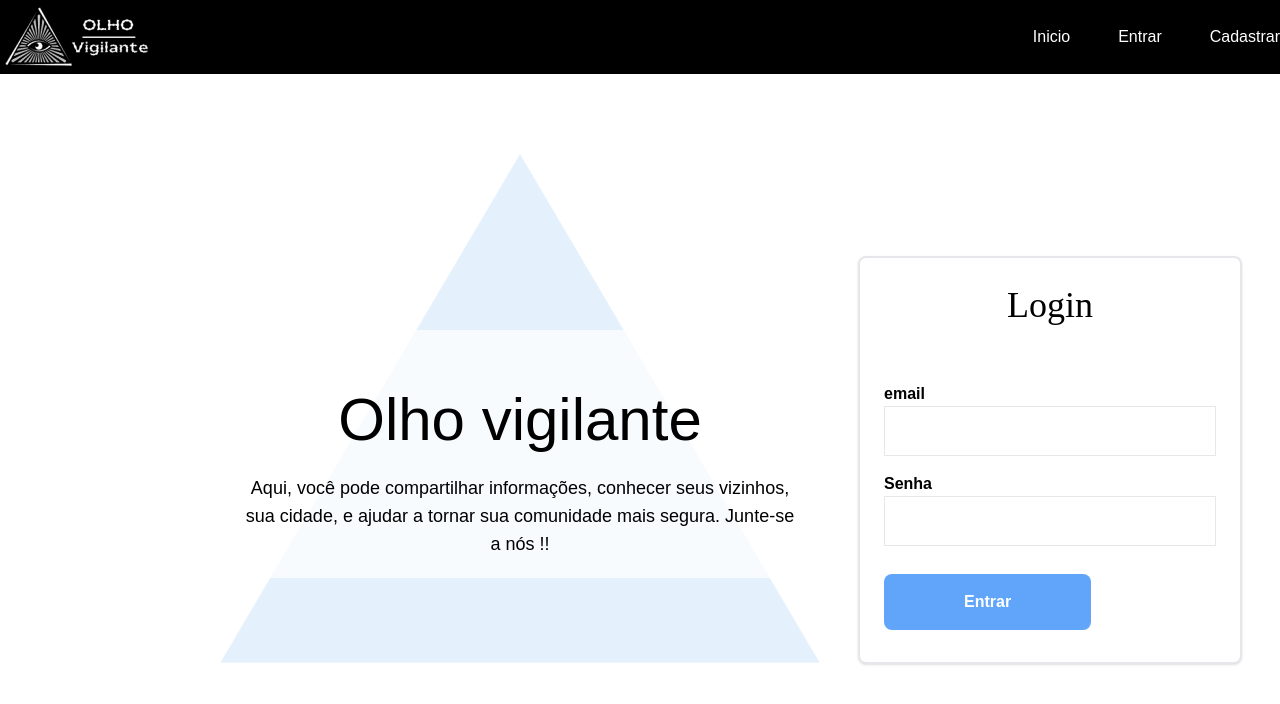
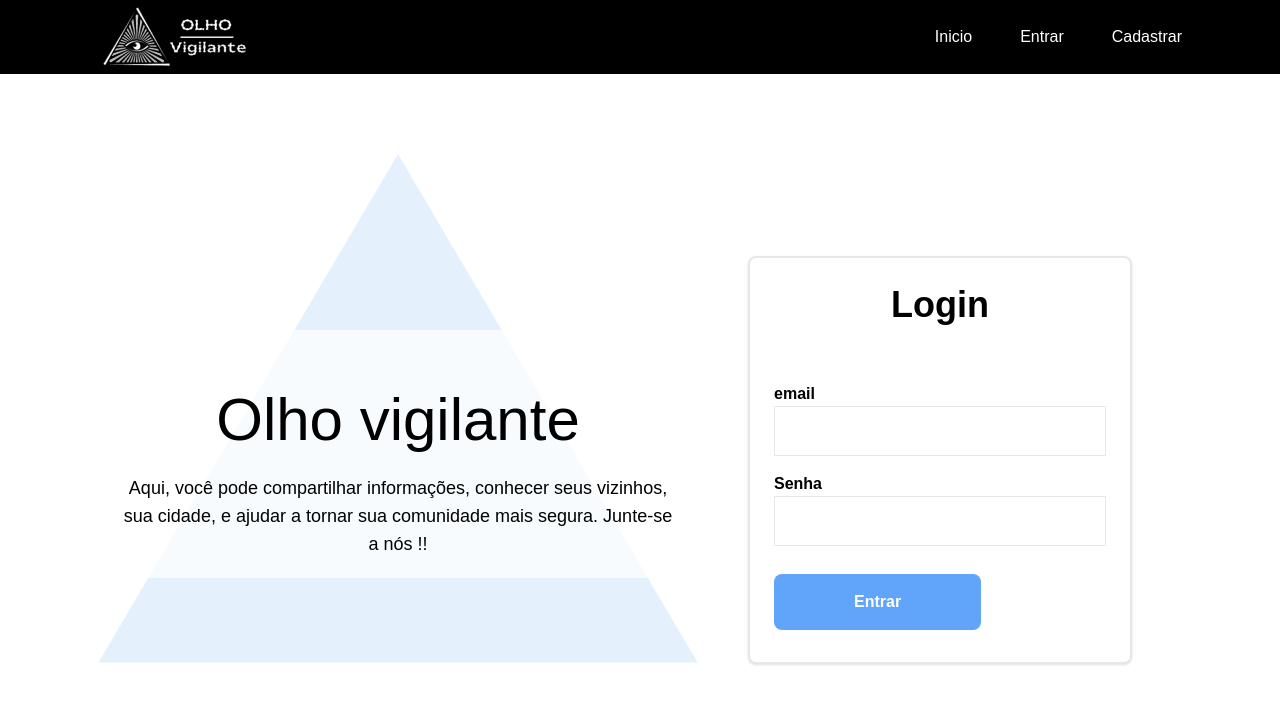
Before and after one commit to lanaclaudias/olhovigilante-pp2-web, a React (Vite) app: page /login in a window 1280 px wide. Shown: the top 704 px of the page. Built offline with nearby package versions, Linux system fonts and the light colour scheme.

Commit message:
tela registro e login criadas

```diff
--- a/src/components/Home.jsx
+++ b/src/components/Home.jsx
@@ -5,6 +5,7 @@ function Home() {
   return (
     <>
       <Header />
+
       <Register />
     </>
   );
--- a/src/components/Login/Register/Login.jsx
+++ b/src/components/Login/Register/Login.jsx
@@ -1,67 +1,46 @@
-import Logo from '../../../assets/Polygon.png.png';
-import Header from '../../Header/Header';
+import Logo from "../../../assets/Polygon.png.png";
+import Header from "../../Header/Header";
 
 function Login() {
   return (
     <>
-      <Header></Header>
-      <div className="flex justify-center mt-20 items-center">
-        <div className="flex items-center">
+      <Header />
+      <div className="container flex flex-wrap mt-20 items-center">
+        <div className="flex">
           <div
-            style={{
-              backgroundImage: `url('${Logo}')`,
-              backgroundSize: 'contain', // Use 'contain' para dimensionar a imagem de fundo dentro do contêiner
-              backgroundRepeat: 'no-repeat',
-              width: '600px',
-              height: '600px',
-              marginLeft: '220px',
-              display: 'flex',
-              alignItems: 'center',
-              justifyContent: 'center',
-              textAlign: 'center',
-              position: 'relative',
-              marginBottom:'11px',
-
-
-
-            }}
+            className={`bg-[url(../../public/Polygon.png.png)] bg-contain bg-no-repeat w-[600px] h-[600px] flex items-center justify-center text-center relative mb-[11px]`}
           >
-            <div
-              style={{
-                maxWidth: '100%', // Defina a largura máxima para o contêiner do texto
-                padding: '20px',
-                backgroundColor: 'rgba(255, 255, 255, 0.7)',
-                borderRadius: '8px',
-                textAlign: 'center',
-              }}
-            >
+            <div className="max-w-[100%] p-5 bg-white/70 rounded-lg text-center">
               <h1 className="text-black text-6xl mt-10 font-serif{ExtraBold} not-italic">
                 Olho vigilante
               </h1>
               <p className="text-black text-lg mt-6">
-                Aqui, você pode compartilhar informações, conhecer seus vizinhos, sua cidade,
-                e ajudar a tornar sua comunidade mais segura. Junte-se a nós !!
+                Aqui, você pode compartilhar informações, conhecer seus
+                vizinhos, sua cidade, e ajudar a tornar sua comunidade mais
+                segura. Junte-se a nós !!
               </p>
             </div>
           </div>
         </div>
         <div className="flex justify-center flex-grow">
           <form className="border-2 rounded-lg bg-white pl-6 pr-6 pt-5 w-96 shadow py-8">
-            <h2 style={{ color: 'black', textAlign: 'center', marginBottom: '50px', fontFamily: 'SemiBold', fontSize: '36px' }}> Login</h2>
+            <h2 className="text-black text-center mb-[50px] font-semibold text-[36px]">
+              Login
+            </h2>
             <label htmlFor="" className="block text-black font-bold">
               email
             </label>
             <input
-              id={''}
-              type={'email'}
+              id={""}
+              type={"email"}
               className="border rounded-6 p-3 w-full mb-4 text-black"
             />
             <label htmlFor="" className="block text-black font-bold">
               Senha
             </label>
             <input
-              id={''}
-              type={'senha'}
+              id={""}
+              type={"senha"}
               className="border rounded-6 p-3 w-full mb-4 text-black"
             />
             <button className="font-bold bg-blue-400 px-20 py-4 rounded-lg mt-3 hover-bg-red-600">
--- a/src/components/Login/Register/Register.jsx
+++ b/src/components/Login/Register/Register.jsx
@@ -42,7 +42,7 @@ const Register = () => {
   const [confirmaSenha, setConfirmaSenha] = useState();
 
   return (
-    <main className="flex justify-center mx-auto mb-8">
+    <main className="flex container justify-center mx-auto mb-8">
       <div>
         <h1 className="text-2xl font-bold text-black  pt-[20px]">
           Cadastre-se
--- a/tailwind.config.js
+++ b/tailwind.config.js
@@ -3,7 +3,14 @@ export default {
   content: [ "./index.html",
     "./src/**/*.{js,ts,jsx,tsx}"],
   theme: {
-    extend: {},
+    extend: {
+      container: {
+        center: true,
+        screens: {
+          xl: '1084px'
+        }
+      }
+    },
   },
   plugins: [],
 }
```
Also changed, not shown: public/Polygon.png.png (added).
